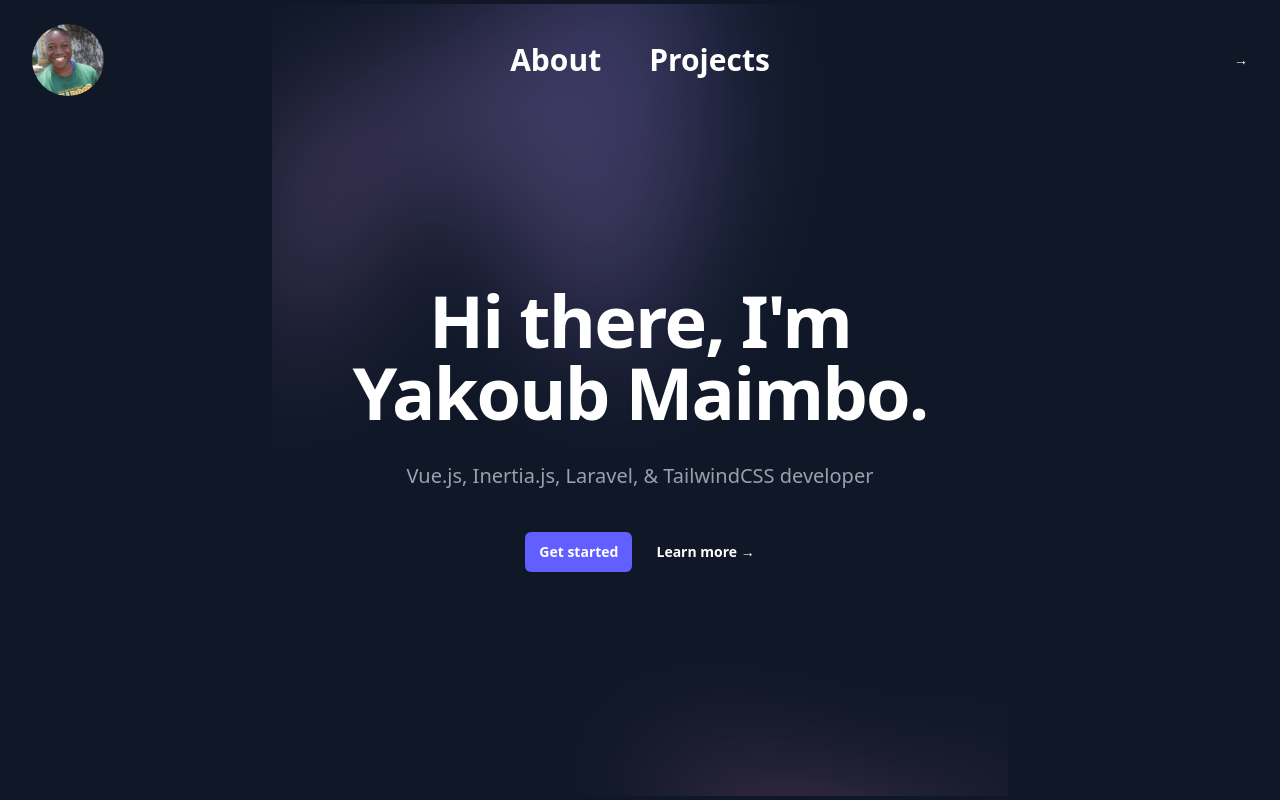
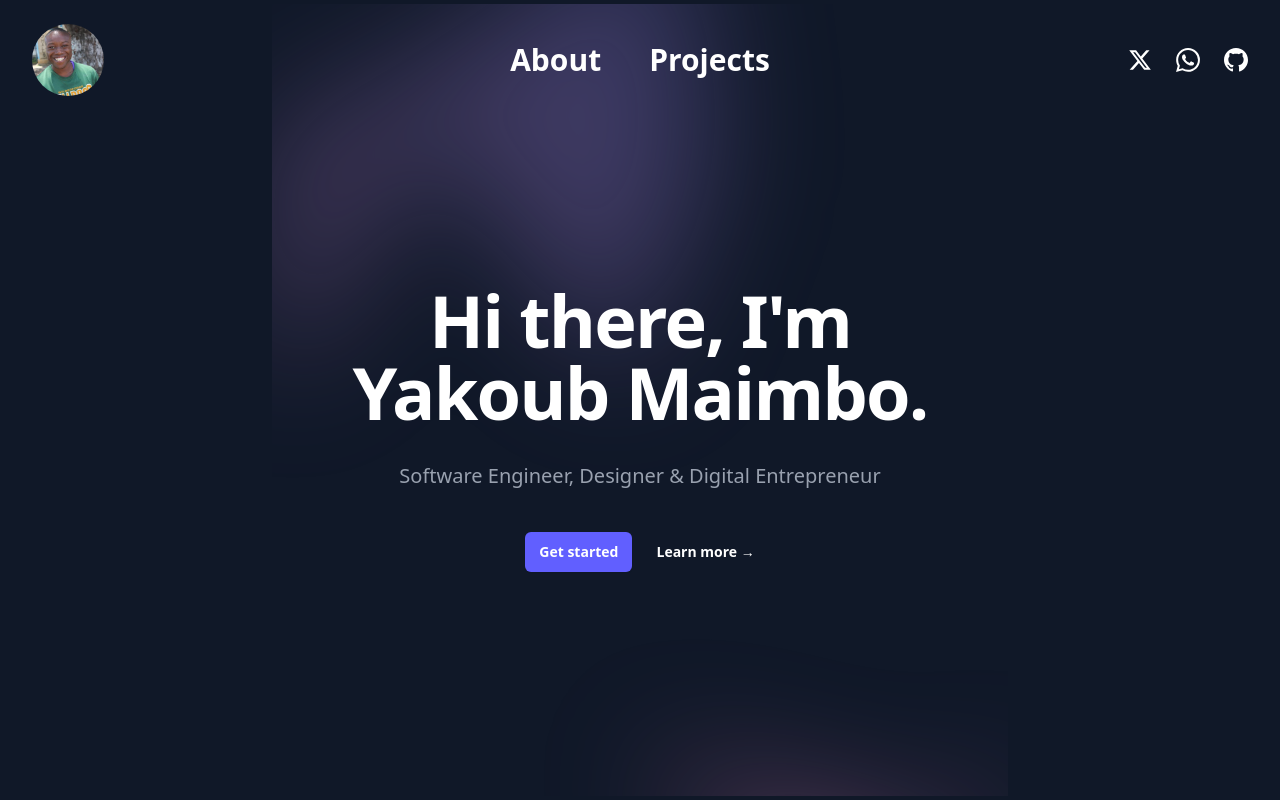
Before and after one commit to ymaimbo/maimbo-portfolio, a Vue app: page / in a window 1280 px wide. Built offline with nearby package versions, Linux system fonts and the light colour scheme.

Commit message:
socialicons

```diff
--- a/src/components/Hero.vue
+++ b/src/components/Hero.vue
@@ -7,7 +7,7 @@
       <div class="mx-auto max-w-2xl py-32 sm:py-48 lg:py-56">
         <div class="text-center">
           <h1 class="text-5xl font-semibold tracking-tight text-balance text-white sm:text-7xl">Hi there, I'm Yakoub Maimbo. </h1>
-          <p class="mt-8 text-lg font-medium text-pretty text-gray-400 sm:text-xl/8">Vue.js, Inertia.js, Laravel, & TailwindCSS developer</p>
+          <p class="mt-8 text-lg font-medium text-pretty text-gray-400 sm:text-xl/8">Software Engineer, Designer & Digital Entrepreneur</p>
           <div class="mt-10 flex items-center justify-center gap-x-6">
             <router-link to="/about" class="rounded-md bg-indigo-500 px-3.5 py-2.5 text-sm font-semibold text-white shadow-xs hover:bg-indigo-400 focus-visible:outline-2 focus-visible:outline-offset-2 focus-visible:outline-indigo-500">Get started</router-link>
             <router-link to="/projects" class="text-sm/6 font-semibold text-white">Learn more <span aria-hidden="true">→</span></router-link>
--- a/src/components/TheNavigation.vue
+++ b/src/components/TheNavigation.vue
@@ -25,10 +25,31 @@
           </router-link>
         </div>
         <div class="hidden lg:flex lg:flex-1 lg:justify-end">
-          <router-link to="/" class="text-sm/6 font-semibold text-white">
-            <span aria-hidden="true">&rarr;</span>
-          </router-link>
-        </div>
+           <div class="flex items-center gap-x-6">
+            <a href="https://x.com/YacoubMaimbo" target="_blank" rel="noopener noreferrer"  class="text-white hover:text-gray-300 transition-colors">
+                <span class="sr-only">X (Twitter)</span>
+              <svg class="w-6 h-6" fill="currentColor" viewBox="0 0 24 24" aria-hidden="true">
+                <path d="M18.244 2.25h3.308l-7.227 8.26 8.502 11.24H16.17l-5.214-6.817L4.99 21.75H1.68l7.73-8.835L1.254 2.25H8.08l4.713 6.231zm-1.161 17.52h1.833L7.084 4.126H5.117z"/>
+              </svg>
+            </a>
+
+            <!-- WhatsApp Icon -->
+            <a href to="https://wa.me/0712929898" target="_blank" rel="noopener noreferrer" class="text-white hover:text-gray-300 transition-colors">
+              <span class="sr-only">WhatsApp</span>
+              <svg class="w-6 h-6" fill="currentColor" viewBox="0 0 24 24" aria-hidden="true">
+                <path d="M17.472 14.382c-.297-.149-1.758-.867-2.03-.967-.273-.099-.471-.148-.67.15-.197.297-.767.966-.94 1.164-.173.199-.347.223-.644.075-.297-.15-1.255-.462-2.39-1.475-.883-.788-1.48-1.761-1.653-2.059-.173-.297-.018-.458.13-.606.134-.133.298-.347.446-.52.149-.174.198-.298.298-.497.099-.198.05-.371-.025-.52-.075-.149-.669-1.612-.916-2.207-.242-.579-.487-.5-.669-.51-.173-.008-.371-.01-.57-.01-.198 0-.52.074-.792.372-.272.297-1.04 1.016-1.04 2.479 0 1.462 1.065 2.875 1.213 3.074.149.198 2.096 3.2 5.077 4.487.709.306 1.262.489 1.694.625.712.227 1.36.195 1.871.118.571-.085 1.758-.719 2.006-1.413.248-.694.248-1.289.173-1.413-.074-.124-.272-.198-.57-.347m-5.421 7.403h-.004a9.87 9.87 0 01-5.031-1.378l-.361-.214-3.741.982.998-3.648-.235-.374a9.86 9.86 0 01-1.51-5.26c.001-5.45 4.436-9.884 9.888-9.884 2.64 0 5.122 1.03 6.988 2.898a9.825 9.825 0 012.893 6.994c-.003 5.45-4.437 9.884-9.885 9.884m8.413-18.297A11.815 11.815 0 0012.05 0C5.495 0 .16 5.335.157 11.892c0 2.096.547 4.142 1.588 5.945L.057 24l6.305-1.654a11.882 11.882 0 005.683 1.448h.005c6.554 0 11.89-5.335 11.893-11.893a11.821 11.821 0 00-3.48-8.413Z"/>
+              </svg>
+            </a>
+
+            <!-- GitHub Icon -->
+            <a href="https://github.com/ymaimbo" target="_blank" rel="noopener noreferrer" class="text-white hover:text-gray-300 transition-colors">
+              <span class="sr-only">GitHub</span>
+              <svg class="w-6 h-6" fill="currentColor" viewBox="0 0 24 24" aria-hidden="true">
+                <path d="M12 0c-6.626 0-12 5.373-12 12 0 5.302 3.438 9.8 8.207 11.387.599.111.793-.261.793-.577v-2.234c-3.338.726-4.033-1.416-4.033-1.416-.546-1.387-1.333-1.756-1.333-1.756-1.089-.745.083-.729.083-.729 1.205.084 1.839 1.237 1.839 1.237 1.07 1.834 2.807 1.304 3.492.997.107-.775.418-1.305.762-1.604-2.665-.305-5.467-1.334-5.467-5.931 0-1.311.469-2.381 1.236-3.221-.124-.303-.535-1.524.117-3.176 0 0 1.008-.322 3.301 1.23.957-.266 1.983-.399 3.003-.404 1.02.005 2.047.138 3.006.404 2.291-1.552 3.297-1.23 3.297-1.23.653 1.653.242 2.874.118 3.176.77.84 1.235 1.911 1.235 3.221 0 4.609-2.807 5.624-5.479 5.921.43.372.823 1.102.823 2.222v3.293c0 .319.192.694.801.576 4.765-1.589 8.199-6.086 8.199-11.386 0-6.627-5.373-12-12-12z"/>
+              </svg>
+            </a>
+           </div>
+          </div>
       </nav>
       <Dialog class="lg:hidden" @close="mobileMenuOpen = false" :open="mobileMenuOpen">
         <div class="fixed inset-0 z-50"></div>
@@ -56,10 +77,34 @@
                   {{ item.name }}
                 </router-link>
               </div>
+
               <div class="py-6">
-                <router-link to="/" class="-mx-3 block rounded-lg px-3 py-2.5 text-base/7 font-semibold text-white hover:bg-white/5">
-                </router-link>
+                <div class="flex items-center justify-center gap-x-6">
+                <a href to="https://x.com/YacoubMaimbo" target="_blank" rel="noopener noreferrer" class="-text-white hover:text-gray-300 transition-colors">
+                  <span class="sr-only">X (Twitter)</span>
+                    <svg class="w-6 h-6" fill="currentColor" viewBox="0 0 24 24" aria-hidden="true">
+                      <path d="M18.244 2.25h3.308l-7.227 8.26 8.502 11.24H16.17l-5.214-6.817L4.99 21.75H1.68l7.73-8.835L1.254 2.25H8.08l4.713 6.231zm-1.161 17.52h1.833L7.084 4.126H5.117z"/>
+                    </svg>
+                  </a>
+
+                <!-- WhatsApp Icon -->
+                  <a href="https://wa.me/0712929898" target="_blank" rel="noopener noreferrer" class="text-white hover:text-gray-300 transition-colors">
+                    <span class="sr-only">WhatsApp</span>
+                    <svg class="w-6 h-6" fill="currentColor" viewBox="0 0 24 24" aria-hidden="true">
+                      <path d="M17.472 14.382c-.297-.149-1.758-.867-2.03-.967-.273-.099-.471-.148-.67.15-.197.297-.767.966-.94 1.164-.173.199-.347.223-.644.075-.297-.15-1.255-.462-2.39-1.475-.883-.788-1.48-1.761-1.653-2.059-.173-.297-.018-.458.13-.606.134-.133.298-.347.446-.52.149-.174.198-.298.298-.497.099-.198.05-.371-.025-.52-.075-.149-.669-1.612-.916-2.207-.242-.579-.487-.5-.669-.51-.173-.008-.371-.01-.57-.01-.198 0-.52.074-.792.372-.272.297-1.04 1.016-1.04 2.479 0 1.462 1.065 2.875 1.213 3.074.149.198 2.096 3.2 5.077 4.487.709.306 1.262.489 1.694.625.712.227 1.36.195 1.871.118.571-.085 1.758-.719 2.006-1.413.248-.694.248-1.289.173-1.413-.074-.124-.272-.198-.57-.347m-5.421 7.403h-.004a9.87 9.87 0 01-5.031-1.378l-.361-.214-3.741.982.998-3.648-.235-.374a9.86 9.86 0 01-1.51-5.26c.001-5.45 4.436-9.884 9.888-9.884 2.64 0 5.122 1.03 6.988 2.898a9.825 9.825 0 012.893 6.994c-.003 5.45-4.437 9.884-9.885 9.884m8.413-18.297A11.815 11.815 0 0012.05 0C5.495 0 .16 5.335.157 11.892c0 2.096.547 4.142 1.588 5.945L.057 24l6.305-1.654a11.882 11.882 0 005.683 1.448h.005c6.554 0 11.89-5.335 11.893-11.893a11.821 11.821 0 00-3.48-8.413Z"/>
+                    </svg>
+                  </a>
+
+                  <!-- GitHub Icon -->
+                  <a href="https://github.com/ymaimbo" target="_blank" rel="noopener noreferrer" class="text-white hover:text-gray-300 transition-colors">
+                    <span class="sr-only">GitHub</span>
+                    <svg class="w-6 h-6" fill="currentColor" viewBox="0 0 24 24" aria-hidden="true">
+                      <path d="M12 0c-6.626 0-12 5.373-12 12 0 5.302 3.438 9.8 8.207 11.387.599.111.793-.261.793-.577v-2.234c-3.338.726-4.033-1.416-4.033-1.416-.546-1.387-1.333-1.756-1.333-1.756-1.089-.745.083-.729.083-.729 1.205.084 1.839 1.237 1.839 1.237 1.07 1.834 2.807 1.304 3.492.997.107-.775.418-1.305.762-1.604-2.665-.305-5.467-1.334-5.467-5.931 0-1.311.469-2.381 1.236-3.221-.124-.303-.535-1.524.117-3.176 0 0 1.008-.322 3.301 1.23.957-.266 1.983-.399 3.003-.404 1.02.005 2.047.138 3.006.404 2.291-1.552 3.297-1.23 3.297-1.23.653 1.653.242 2.874.118 3.176.77.84 1.235 1.911 1.235 3.221 0 4.609-2.807 5.624-5.479 5.921.43.372.823 1.102.823 2.222v3.293c0 .319.192.694.801.576 4.765-1.589 8.199-6.086 8.199-11.386 0-6.627-5.373-12-12-12z"/>
+                    </svg>
+                  </a>
               </div>
+              </div>
+
             </div>
           </div>
         </DialogPanel>
--- a/src/components/Works.vue
+++ b/src/components/Works.vue
@@ -150,7 +150,7 @@
     href: 'https://ymaimbo.github.io/maimbo-portfolio/', // External
     isInternal: false, // Mark as external
     date: 'Octomber 10, 2025',
-    description: 'An exmple of portfolio which can show case your skills',
+    description: 'An example of portfolio which can show case your skills',
     category: {
       title: 'Portfolio',
       href: '/projects/web-dev', // Internal route
```
